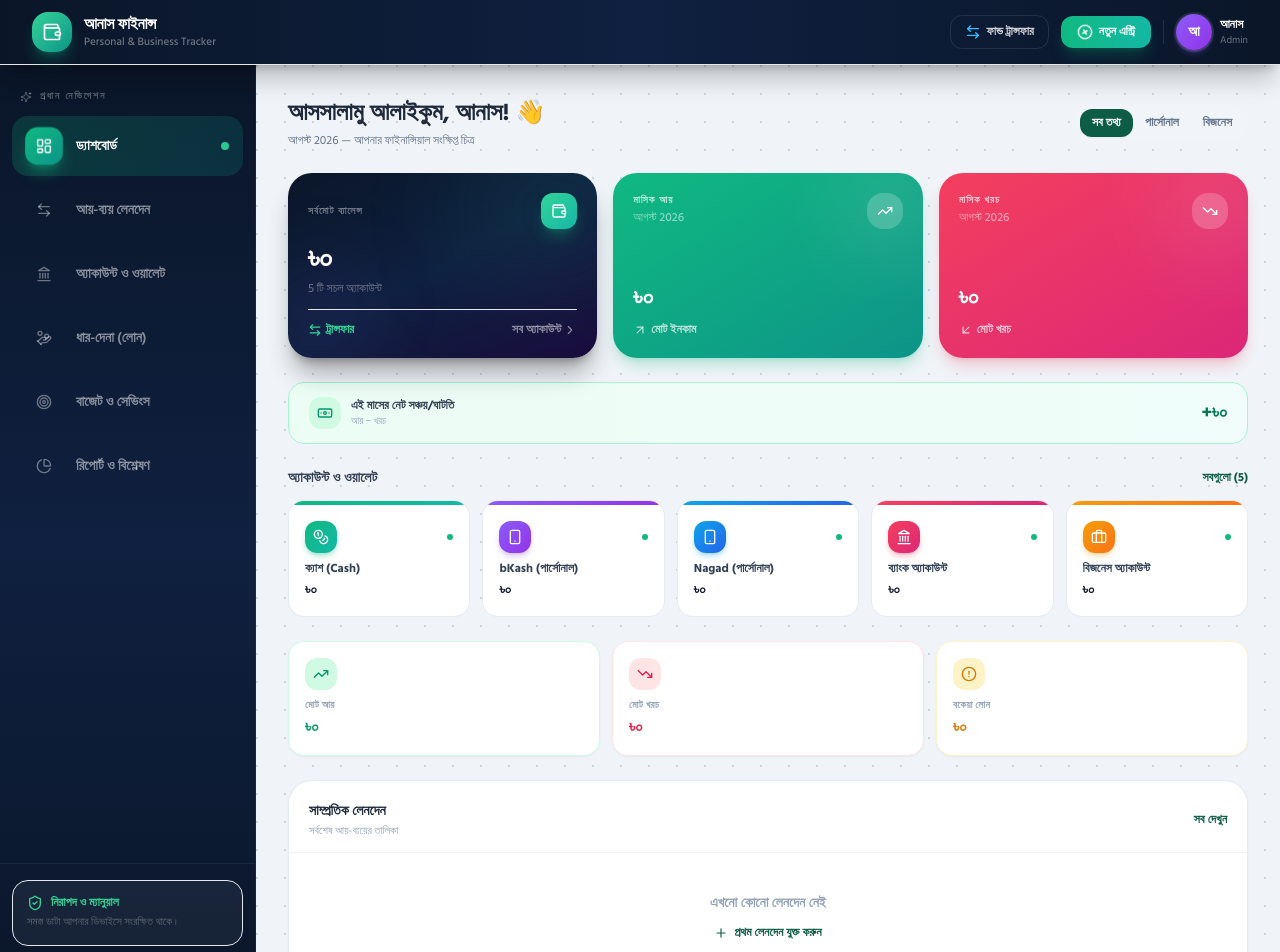
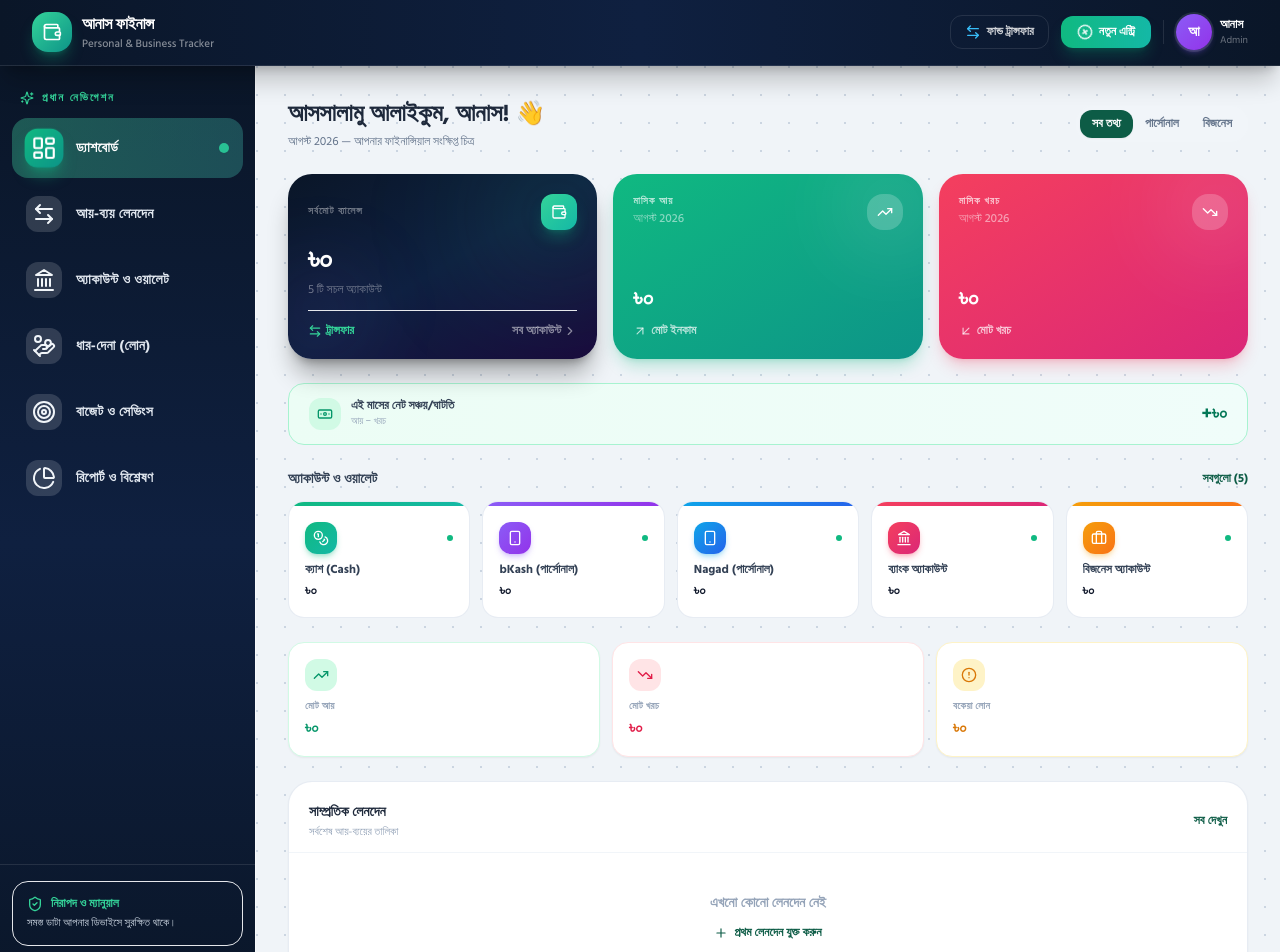
Before and after one commit to abdulsuban1996/anas-finance-management, a Next.js app: page / in a window 1280 px wide. Shown: the top 952 px of the page. Built offline with nearby package versions, Linux system fonts and the light colour scheme.

Commit message:
Enhance mobile side navigation, add mobile drawer and high brightness styling

```diff
--- a/components/BottomNav.jsx
+++ b/components/BottomNav.jsx
@@ -7,12 +7,12 @@ import { motion } from 'framer-motion';
 import { LayoutDashboard, ArrowLeftRight, Landmark, HandCoins, PieChart, Target } from 'lucide-react';
 
 const NAV_ITEMS = [
-  { name: 'হোম',        href: '/',             icon: LayoutDashboard, activeColor: 'text-emerald-400', activeBg: 'bg-emerald-500/15' },
-  { name: 'লেনদেন',    href: '/transactions',  icon: ArrowLeftRight,  activeColor: 'text-violet-400',  activeBg: 'bg-violet-500/15'  },
-  { name: 'অ্যাকাউন্ট', href: '/accounts',     icon: Landmark,        activeColor: 'text-sky-400',     activeBg: 'bg-sky-500/15'     },
-  { name: 'ধার-দেনা',  href: '/loans',         icon: HandCoins,       activeColor: 'text-rose-400',    activeBg: 'bg-rose-500/15'    },
-  { name: 'বাজেট',     href: '/budgets',       icon: Target,          activeColor: 'text-amber-400',   activeBg: 'bg-amber-500/15'   },
-  { name: 'রিপোর্ট',   href: '/reports',       icon: PieChart,        activeColor: 'text-fuchsia-400', activeBg: 'bg-fuchsia-500/15' },
+  { name: 'হোম',        href: '/',             icon: LayoutDashboard, activeColor: 'text-emerald-400', activeBg: 'bg-emerald-500/25', glow: 'shadow-emerald-500/40' },
+  { name: 'লেনদেন',    href: '/transactions',  icon: ArrowLeftRight,  activeColor: 'text-violet-400',  activeBg: 'bg-violet-500/25',  glow: 'shadow-violet-500/40'  },
+  { name: 'অ্যাকাউন্ট', href: '/accounts',     icon: Landmark,        activeColor: 'text-sky-400',     activeBg: 'bg-sky-500/25',     glow: 'shadow-sky-500/40'     },
+  { name: 'ধার-দেনা',  href: '/loans',         icon: HandCoins,       activeColor: 'text-rose-400',    activeBg: 'bg-rose-500/25',    glow: 'shadow-rose-500/40'    },
+  { name: 'বাজেট',     href: '/budgets',       icon: Target,          activeColor: 'text-amber-400',   activeBg: 'bg-amber-500/25',   glow: 'shadow-amber-500/40'   },
+  { name: 'রিপোর্ট',   href: '/reports',       icon: PieChart,        activeColor: 'text-fuchsia-400', activeBg: 'bg-fuchsia-500/25', glow: 'shadow-fuchsia-500/40' },
 ];
 
 export default function BottomNav() {
@@ -22,8 +22,8 @@ export default function BottomNav() {
     <motion.div
       initial={{ y: 80, opacity: 0 }}
       animate={{ y: 0,  opacity: 1 }}
-      transition={{ delay: 0.3, duration: 0.5, ease: [0.34, 1.56, 0.64, 1] }}
-      className="lg:hidden fixed bottom-0 left-0 right-0 z-40 bg-[#0a1628]/96 backdrop-blur-lg border-t border-white/8 px-1 py-2 pb-[calc(0.5rem+env(safe-area-inset-bottom))] shadow-2xl"
+      transition={{ delay: 0.2, duration: 0.4, ease: [0.34, 1.56, 0.64, 1] }}
+      className="lg:hidden fixed bottom-0 left-0 right-0 z-40 bg-[#0f172a] border-t border-white/15 px-1 py-2 pb-[calc(0.6rem+env(safe-area-inset-bottom))] shadow-[0_-8px_25px_rgba(0,0,0,0.4)]"
     >
       <nav className="flex items-center justify-around">
         {NAV_ITEMS.map((item) => {
@@ -31,27 +31,29 @@ export default function BottomNav() {
           const isActive = pathname === item.href;
 
           return (
-            <Link key={item.href} href={item.href}>
+            <Link key={item.href} href={item.href} className="flex-1">
               <motion.div
                 whileTap={{ scale: 0.88 }}
                 transition={{ type: 'spring', stiffness: 500, damping: 25 }}
-                className={`flex flex-col items-center py-1.5 px-2.5 rounded-xl touch-manipulation ${
-                  isActive ? `${item.activeColor} ${item.activeBg} font-bold` : 'text-white/35'
+                className={`flex flex-col items-center py-1.5 px-1 rounded-2xl touch-manipulation transition-all duration-200 ${
+                  isActive ? `${item.activeColor} ${item.activeBg} font-extrabold ring-1 ring-white/15 shadow-lg ${item.glow}` : 'text-slate-200 hover:text-white'
                 }`}
               >
                 <motion.div
-                  animate={isActive ? { scale: 1.15, y: -2 } : { scale: 1, y: 0 }}
+                  animate={isActive ? { scale: 1.15, y: -1 } : { scale: 1, y: 0 }}
                   transition={{ type: 'spring', stiffness: 350, damping: 20 }}
                 >
-                  <Icon className={`w-5 h-5 mb-0.5 ${isActive ? item.activeColor : 'text-white/35'}`} />
+                  <Icon className={`w-5 h-5 mb-0.5 ${isActive ? item.activeColor : 'text-slate-200'}`} />
                 </motion.div>
-                <span className="text-[10px] font-bold">{item.name}</span>
+                <span className={`text-[11px] font-bold tracking-tight ${isActive ? 'text-white' : 'text-slate-200'}`}>
+                  {item.name}
+                </span>
 
-                {/* Active underline dot */}
+                {/* Active indicator dot */}
                 {isActive && (
                   <motion.div
                     layoutId="bottom-nav-dot"
-                    className={`w-1 h-1 rounded-full mt-0.5 ${item.activeColor.replace('text-', 'bg-')}`}
+                    className={`w-1.5 h-1.5 rounded-full mt-0.5 ${item.activeColor.replace('text-', 'bg-')}`}
                     transition={{ type: 'spring', stiffness: 500, damping: 30 }}
                   />
                 )}
--- a/components/Navbar.jsx
+++ b/components/Navbar.jsx
@@ -1,38 +1,55 @@
 'use client';
 
-import React from 'react';
-import { motion } from 'framer-motion';
-import { Wallet, PlusCircle, ArrowLeftRight } from 'lucide-react';
+import React, { useState } from 'react';
+import { motion, AnimatePresence } from 'framer-motion';
+import { Wallet, PlusCircle, ArrowLeftRight, Menu, X } from 'lucide-react';
+import { SidebarContent } from './Sidebar';
 
 export default function Navbar({ onOpenTransaction, onOpenTransfer }) {
+  const [isMobileMenuOpen, setIsMobileMenuOpen] = useState(false);
+
   return (
+    <>
       <motion.header
         initial={{ y: -64, opacity: 0 }}
         animate={{ y: 0, opacity: 1 }}
         transition={{ duration: 0.5, ease: [0.25, 0.46, 0.45, 0.94] }}
-      className="sticky top-0 z-30 bg-gradient-to-r from-[#0a1628] via-[#0f2040] to-[#0a1628] border-b border-white/8 px-4 lg:px-8 py-3 shadow-xl shadow-black/20"
+        className="sticky top-0 z-30 bg-gradient-to-r from-[#0a1628] via-[#0f2040] to-[#0a1628] border-b border-white/10 px-4 lg:px-8 py-3 shadow-xl shadow-black/20"
       >
         <div className="max-w-7xl mx-auto flex items-center justify-between">
+
+          {/* Left: Mobile Hamburger + Brand */}
+          <div className="flex items-center gap-3">
+            {/* Mobile Hamburger Button */}
+            <motion.button
+              whileTap={{ scale: 0.9 }}
+              onClick={() => setIsMobileMenuOpen(!isMobileMenuOpen)}
+              className="lg:hidden p-2 rounded-xl bg-white/10 hover:bg-white/15 text-white border border-white/15 transition-all"
+              aria-label="Toggle Side Menu"
+            >
+              {isMobileMenuOpen ? <X className="w-5 h-5" /> : <Menu className="w-5 h-5 text-emerald-400" />}
+            </motion.button>
 
             {/* Brand */}
             <motion.div
               initial={{ opacity: 0, x: -16 }}
               animate={{ opacity: 1, x: 0 }}
               transition={{ delay: 0.2, duration: 0.4 }}
-          className="flex items-center gap-3"
+              className="flex items-center gap-2.5"
             >
               <motion.div
                 whileHover={{ rotate: -8, scale: 1.1 }}
                 transition={{ type: 'spring', stiffness: 300, damping: 18 }}
-            className="w-10 h-10 rounded-2xl bg-gradient-to-br from-emerald-400 to-teal-600 flex items-center justify-center text-white shadow-lg shadow-emerald-500/30"
+                className="w-9 h-9 sm:w-10 sm:h-10 rounded-2xl bg-gradient-to-br from-emerald-400 to-teal-600 flex items-center justify-center text-white shadow-lg shadow-emerald-500/30"
               >
-            <Wallet className="w-5 h-5" />
+                <Wallet className="w-4 h-4 sm:w-5 sm:h-5" />
               </motion.div>
               <div>
-            <h1 className="font-bold text-base text-white leading-tight tracking-tight">আনাস ফাইনান্স</h1>
-            <p className="text-[11px] text-white/40 font-medium">Personal & Business Tracker</p>
+                <h1 className="font-bold text-sm sm:text-base text-white leading-tight tracking-tight">আনাস ফাইনান্স</h1>
+                <p className="text-[10px] sm:text-[11px] text-white/50 font-medium">Personal & Business Tracker</p>
               </div>
             </motion.div>
+          </div>
 
           {/* Right Actions */}
           <motion.div
@@ -59,7 +76,7 @@ export default function Navbar({ onOpenTransaction, onOpenTransfer }) {
               whileTap={{ scale: 0.95 }}
               transition={{ type: 'spring', stiffness: 400, damping: 20 }}
               onClick={onOpenTransaction}
-            className="flex items-center gap-1.5 bg-gradient-to-r from-emerald-500 to-teal-500 text-white font-bold text-xs px-4 py-2 rounded-xl shadow-lg shadow-emerald-600/30"
+              className="flex items-center gap-1.5 bg-gradient-to-r from-emerald-500 to-teal-500 text-white font-bold text-xs px-3.5 sm:px-4 py-2 rounded-xl shadow-lg shadow-emerald-600/30"
             >
               <motion.div
                 animate={{ rotate: [0, 90, 0] }}
@@ -78,7 +95,7 @@ export default function Navbar({ onOpenTransaction, onOpenTransfer }) {
               transition={{ type: 'spring', stiffness: 400 }}
               className="flex items-center gap-2"
             >
-            <div className="w-9 h-9 rounded-full bg-gradient-to-br from-violet-500 to-purple-600 flex items-center justify-center text-white font-bold text-sm shadow-md shadow-violet-500/30 ring-2 ring-white/10">
+              <div className="w-8 h-8 sm:w-9 sm:h-9 rounded-full bg-gradient-to-br from-violet-500 to-purple-600 flex items-center justify-center text-white font-bold text-xs sm:text-sm shadow-md shadow-violet-500/30 ring-2 ring-white/10">
                 আ
               </div>
               <div className="hidden md:block">
@@ -89,5 +106,42 @@ export default function Navbar({ onOpenTransaction, onOpenTransfer }) {
           </motion.div>
         </div>
       </motion.header>
+
+      {/* Mobile Side Drawer */}
+      <AnimatePresence>
+        {isMobileMenuOpen && (
+          <div className="lg:hidden fixed inset-0 z-50 flex">
+            {/* Backdrop */}
+            <motion.div
+              initial={{ opacity: 0 }}
+              animate={{ opacity: 1 }}
+              exit={{ opacity: 0 }}
+              transition={{ duration: 0.2 }}
+              onClick={() => setIsMobileMenuOpen(false)}
+              className="absolute inset-0 bg-slate-950/70 backdrop-blur-sm"
+            />
+
+            {/* Drawer Content */}
+            <motion.div
+              initial={{ x: '-100%' }}
+              animate={{ x: 0 }}
+              exit={{ x: '-100%' }}
+              transition={{ type: 'spring', stiffness: 350, damping: 30 }}
+              className="relative z-10 w-72 h-full shadow-2xl overflow-hidden border-r border-white/10"
+            >
+              <div className="absolute top-4 right-4 z-20">
+                <button
+                  onClick={() => setIsMobileMenuOpen(false)}
+                  className="p-2 rounded-xl bg-white/10 hover:bg-white/20 text-white transition-all"
+                >
+                  <X className="w-5 h-5" />
+                </button>
+              </div>
+              <SidebarContent onItemClick={() => setIsMobileMenuOpen(false)} />
+            </motion.div>
+          </div>
+        )}
+      </AnimatePresence>
+    </>
   );
 }
--- a/components/Sidebar.jsx
+++ b/components/Sidebar.jsx
@@ -6,10 +6,10 @@ import { usePathname } from 'next/navigation';
 import { motion, AnimatePresence } from 'framer-motion';
 import {
   LayoutDashboard, ArrowLeftRight, Landmark,
-  PieChart, HandCoins, Target, ShieldCheck, RotateCcw, Sparkles
+  PieChart, HandCoins, Target, ShieldCheck, RotateCcw, Sparkles, X
 } from 'lucide-react';
 
-const NAV_ITEMS = [
+export const NAV_ITEMS = [
   { name: 'ড্যাশবোর্ড',       href: '/',             icon: LayoutDashboard, color: 'from-emerald-500 to-teal-600',   glow: 'shadow-emerald-500/40', dot: 'bg-emerald-400' },
   { name: 'আয়-ব্যয় লেনদেন', href: '/transactions',  icon: ArrowLeftRight,  color: 'from-violet-500 to-purple-600',  glow: 'shadow-violet-500/40',  dot: 'bg-violet-400'  },
   { name: 'অ্যাকাউন্ট ও ওয়ালেট', href: '/accounts', icon: Landmark,        color: 'from-sky-500 to-blue-600',       glow: 'shadow-sky-500/40',     dot: 'bg-sky-400'     },
@@ -18,27 +18,26 @@ const NAV_ITEMS = [
   { name: 'রিপোর্ট ও বিশ্লেষণ', href: '/reports',   icon: PieChart,        color: 'from-fuchsia-500 to-pink-500',   glow: 'shadow-fuchsia-500/40', dot: 'bg-fuchsia-400' },
 ];
 
-export default function Sidebar() {
+export function SidebarContent({ onItemClick }) {
   const pathname = usePathname();
 
   return (
-    <aside className="hidden lg:flex flex-col w-64 min-h-[calc(100vh-61px)] shrink-0 bg-gradient-to-b from-[#0a1628] via-[#0f2040] to-[#0a1628] border-r border-white/5">
-
+    <div className="flex flex-col h-full bg-gradient-to-b from-[#0a1628] via-[#0f2040] to-[#0a1628] text-white">
       {/* Label */}
       <motion.div
         initial={{ opacity: 0, x: -10 }}
         animate={{ opacity: 1, x: 0 }}
-        transition={{ delay: 0.15, duration: 0.4 }}
-        className="px-5 pt-6 pb-3"
+        transition={{ delay: 0.1, duration: 0.3 }}
+        className="px-5 pt-6 pb-3 flex items-center justify-between"
       >
-        <p className="text-[10px] font-bold uppercase tracking-[0.18em] text-white/30 flex items-center gap-2">
-          <Sparkles className="w-3 h-3" />
+        <p className="text-[11px] font-extrabold uppercase tracking-[0.18em] text-emerald-400 flex items-center gap-2">
+          <Sparkles className="w-3.5 h-3.5" />
           প্রধান নেভিগেশন
         </p>
       </motion.div>
 
       {/* Nav links */}
-      <nav className="flex-1 px-3 space-y-1">
+      <nav className="flex-1 px-3 space-y-1.5 overflow-y-auto">
         {NAV_ITEMS.map((item, i) => {
           const Icon = item.icon;
           const isActive = pathname === item.href;
@@ -48,15 +47,15 @@ export default function Sidebar() {
               key={item.href}
               initial={{ opacity: 0, x: -16 }}
               animate={{ opacity: 1, x: 0 }}
-              transition={{ delay: 0.1 + i * 0.06, duration: 0.4, ease: 'easeOut' }}
+              transition={{ delay: 0.05 + i * 0.05, duration: 0.35, ease: 'easeOut' }}
             >
-              <Link href={item.href}>
+              <Link href={item.href} onClick={onItemClick}>
                 <motion.div
                   whileHover={{ x: 4 }}
                   whileTap={{ scale: 0.97 }}
                   transition={{ type: 'spring', stiffness: 400, damping: 25 }}
-                  className={`group relative flex items-center gap-3.5 px-3.5 py-3 rounded-2xl font-semibold text-sm transition-colors duration-200 ${
-                    isActive ? 'text-white' : 'text-white/50 hover:text-white/90 hover:bg-white/5'
+                  className={`group relative flex items-center gap-3.5 px-3.5 py-3 rounded-2xl font-bold text-sm transition-colors duration-200 ${
+                    isActive ? 'text-white bg-white/10' : 'text-slate-200 hover:text-white hover:bg-white/10'
                   }`}
                 >
                   {/* Active bg glow */}
@@ -64,9 +63,9 @@ export default function Sidebar() {
                     {isActive && (
                       <motion.span
                         layoutId="sidebar-active-bg"
-                        className={`absolute inset-0 rounded-2xl bg-gradient-to-r ${item.color} opacity-20`}
+                        className={`absolute inset-0 rounded-2xl bg-gradient-to-r ${item.color} opacity-30`}
                         initial={{ opacity: 0 }}
-                        animate={{ opacity: 0.20 }}
+                        animate={{ opacity: 0.30 }}
                         exit={{ opacity: 0 }}
                         transition={{ duration: 0.3 }}
                       />
@@ -75,18 +74,18 @@ export default function Sidebar() {
 
                   {/* Icon bubble */}
                   <motion.span
-                    animate={isActive ? { scale: 1.05 } : { scale: 1 }}
+                    animate={isActive ? { scale: 1.08 } : { scale: 1 }}
                     transition={{ type: 'spring', stiffness: 300, damping: 20 }}
                     className={`relative flex items-center justify-center w-9 h-9 rounded-xl flex-shrink-0 ${
                       isActive
                         ? `bg-gradient-to-br ${item.color} shadow-lg ${item.glow} text-white`
-                        : 'bg-white/8 text-white/40 group-hover:bg-white/12 group-hover:text-white/70'
+                        : 'bg-white/15 text-slate-100 group-hover:bg-white/25 group-hover:text-white'
                     }`}
                   >
-                    <Icon className="w-4 h-4" />
+                    <Icon className="w-4.5 h-4.5" />
                   </motion.span>
 
-                  <span className="relative">{item.name}</span>
+                  <span className="relative text-sm tracking-wide">{item.name}</span>
 
                   {/* Active dot */}
                   <AnimatePresence>
@@ -96,7 +95,7 @@ export default function Sidebar() {
                         animate={{ scale: 1 }}
                         exit={{ scale: 0 }}
                         transition={{ type: 'spring', stiffness: 400, damping: 20 }}
-                        className={`ml-auto w-2 h-2 rounded-full ${item.dot}`}
+                        className={`ml-auto w-2.5 h-2.5 rounded-full ${item.dot} shadow-sm`}
                       />
                     )}
                   </AnimatePresence>
@@ -111,16 +110,16 @@ export default function Sidebar() {
       <motion.div
         initial={{ opacity: 0, y: 10 }}
         animate={{ opacity: 1, y: 0 }}
-        transition={{ delay: 0.6, duration: 0.4 }}
-        className="px-3 pb-6 pt-4 space-y-3 border-t border-white/5 mt-4"
+        transition={{ delay: 0.4, duration: 0.3 }}
+        className="px-3 pb-6 pt-4 space-y-3 border-t border-white/10 mt-auto"
       >
-        <div className="bg-white/5 rounded-2xl p-3.5 border border-white/8">
+        <div className="bg-white/8 rounded-2xl p-3.5 border border-white/12">
           <div className="flex items-center gap-2 text-emerald-400 mb-1">
             <ShieldCheck className="w-4 h-4" />
-            <span className="text-xs font-bold">নিরাপদ ও ম্যানুয়াল</span>
+            <span className="text-xs font-extrabold">নিরাপদ ও ম্যানুয়াল</span>
           </div>
-          <p className="text-[11px] text-white/30 leading-snug">
-            সমস্ত ডাটা আপনার ডিভাইসে সংরক্ষিত থাকে।
+          <p className="text-[11px] text-slate-300 font-medium leading-snug">
+            সমস্ত ডাটা আপনার ডিভাইসে সুরক্ষিত থাকে।
           </p>
         </div>
 
@@ -133,12 +132,20 @@ export default function Sidebar() {
               window.location.reload();
             }
           }}
-          className="w-full text-left text-xs font-bold text-red-400/80 hover:text-red-400 hover:bg-red-500/10 p-2.5 rounded-xl border border-red-500/15 transition-all flex items-center gap-2"
+          className="w-full text-left text-xs font-extrabold text-red-300 hover:text-red-200 hover:bg-red-500/20 p-2.5 rounded-xl border border-red-500/25 transition-all flex items-center gap-2"
         >
           <RotateCcw className="w-3.5 h-3.5" />
           <span>ডাটা রিক্লিয়ার / রিসেট</span>
         </motion.button>
       </motion.div>
+    </div>
+  );
+}
+
+export default function Sidebar() {
+  return (
+    <aside className="hidden lg:flex flex-col w-64 min-h-[calc(100vh-61px)] shrink-0 border-r border-white/10 shadow-lg">
+      <SidebarContent />
     </aside>
   );
 }
```
Lines whose indentation alone changed are shown as unchanged.
